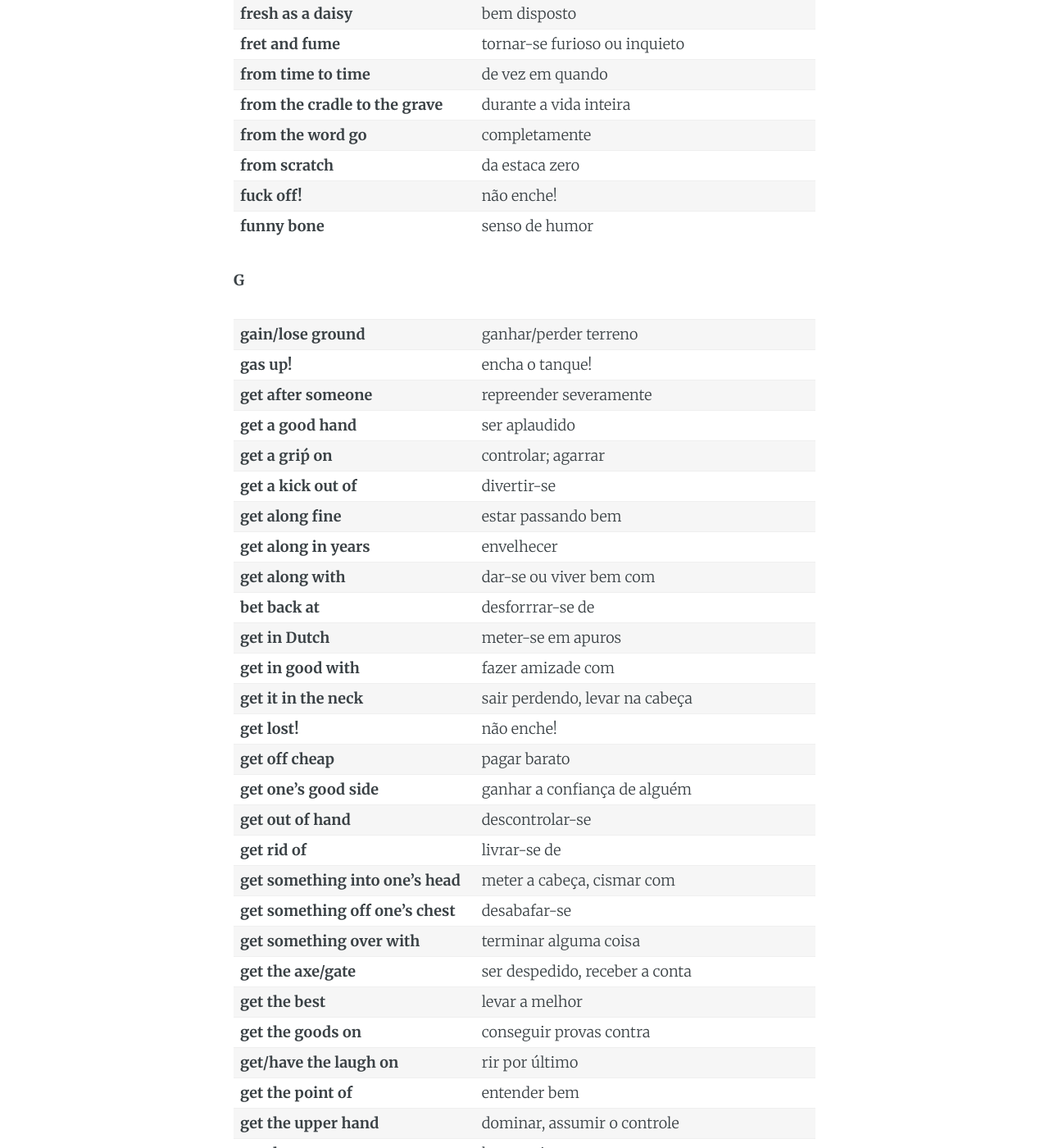
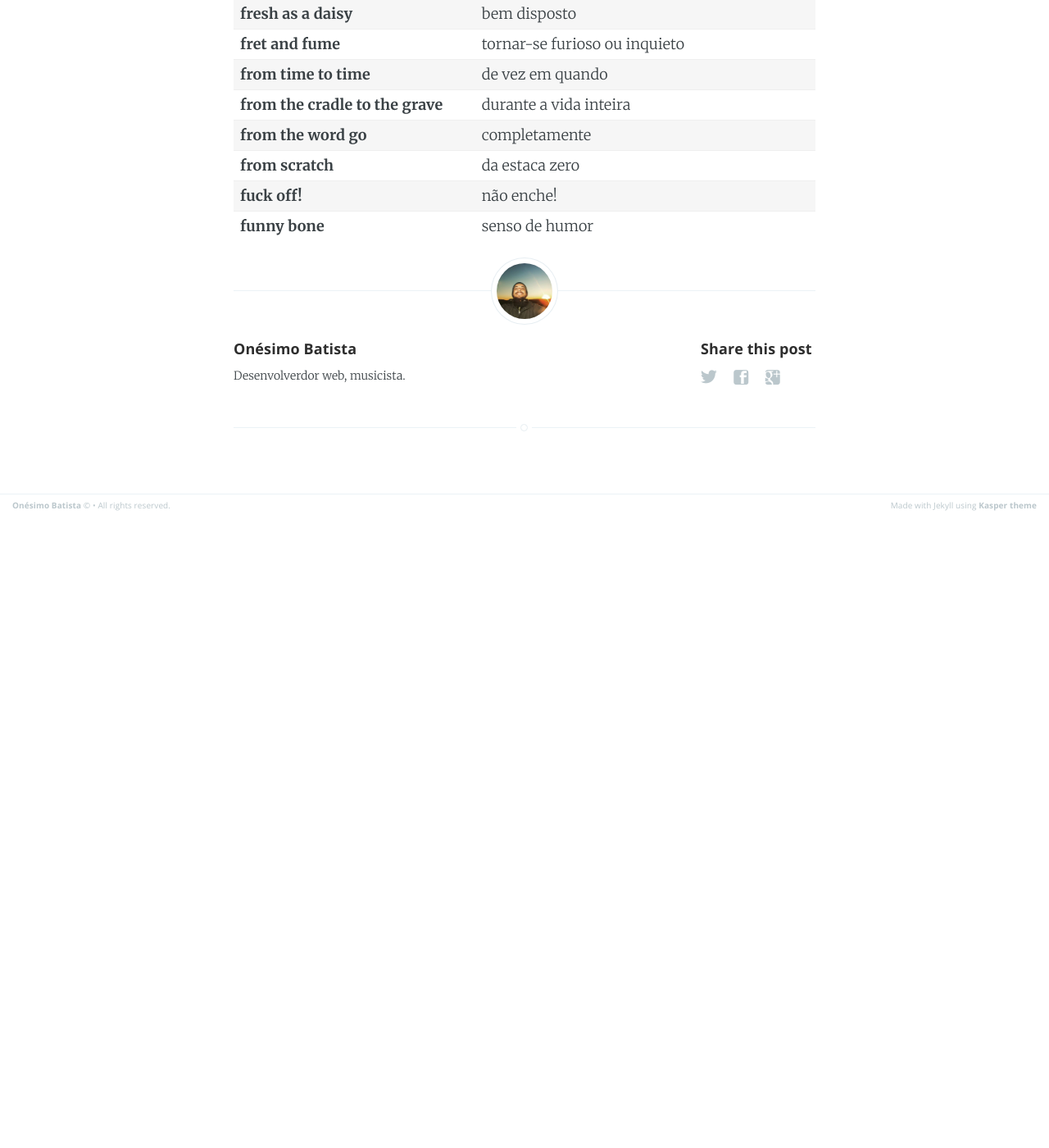
Before and after one commit to onesimo/blog, a Jekyll site: the page built from _posts/2017-06-12-english-grammar-lesson-forty-four-d-e-f.md, in a window 1280 px wide and 1400 px high, scrolled down 6043 px. Shown: the whole window at 82% size. Built offline with Jekyll 4.4.1, drawn with Linux system fonts in a browser that asks for light colours; after the commit the page ends 6673 px from its top, so only the background shows below that; some of the changed text lies outside the part shown.

Commit message:
add lesson forty-four

```diff
--- a/_posts/2017-06-12-english-grammar-lesson-forty-four-d-e-f.md
+++ b/_posts/2017-06-12-english-grammar-lesson-forty-four-d-e-f.md
@@ -165,61 +165,3 @@
 **from scratch** | da estaca zero
 **fuck off!** | não enche!
 **funny bone** | senso de humor
-
-**G**
-
-**gain/lose ground** | ganhar/perder terreno
-**gas up!** | encha o tanque!
-**get after someone** | repreender severamente
-**get a good hand** | ser aplaudido
-**get a griṕ on** | controlar; agarrar
-**get a kick out of** | divertir-se
-**get along fine** | estar passando bem
-**get along in years** | envelhecer
-**get along with** | dar-se ou viver bem com
-**bet back at** | desforrrar-se de
-**get in Dutch** | meter-se em apuros
-**get in good with** | fazer amizade com
-**get it in the neck** | sair perdendo, levar na cabeça
-**get lost!** | não enche!
-**get off cheap** | pagar barato
-**get one's good side** | ganhar a confiança de alguém
-**get out of hand** | descontrolar-se
-**get rid of** | livrar-se de
-**get something into one's head** | meter a cabeça, cismar com
-**get something off one's chest** | desabafar-se
-**get something over with** | terminar alguma coisa
-**get the axe/gate** | ser despedido, receber a conta
-**get the best** | levar a melhor
-**get the goods on** | conseguir provas contra
-**get/have the laugh on** | rir por último
-**get the point of** | entender bem
-**get the upper hand** | dominar, assumir o controle
-**get the worst** | levar a pior
-**get this through your head** | ponha isso na sua cabeça, compreenda
-**get together** | unir-se
-**get-together** | festa
-**get under way** | por-se a caminho
-**get up** | levantar-se; organizar
-**getup** | fantasia
-**get up out of the wrong side of the bed** | acordar do lado esquerdo da cama, acordar de mau humor
-**get what's coming** | levar o castigo merecido
-**ghost of a chance** | a mínima possibilidade
-**** |
-**** |
-**** |
-**** |
-**** |
-**** |
-**** |
-**** |
-**** |
-**** |
-**** |
-**** |
-**** |
-**** |
-**** |
-**** |
-**** |
-**** |
```
Also changed, not shown: _posts/2017-06-21-english-grammar-lesson-forty-four-g-h-l.md (added, +227 -0 lines).
